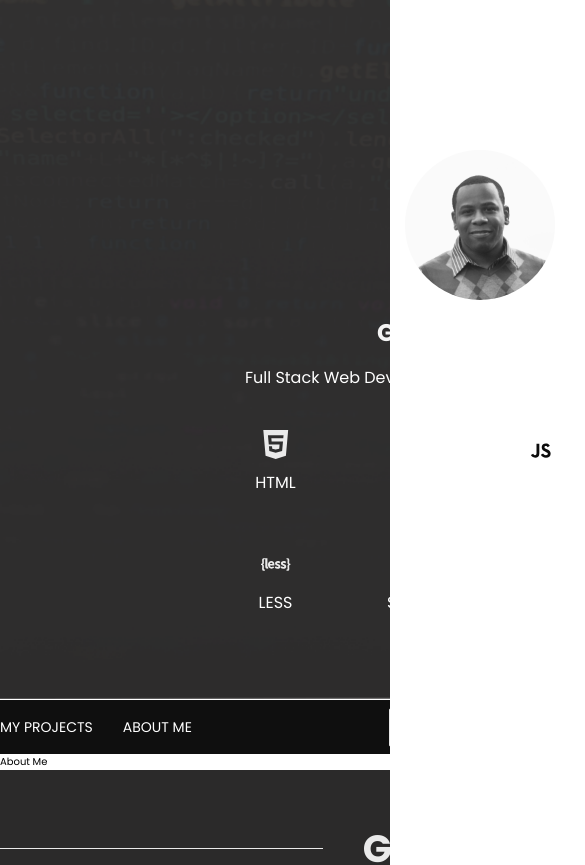
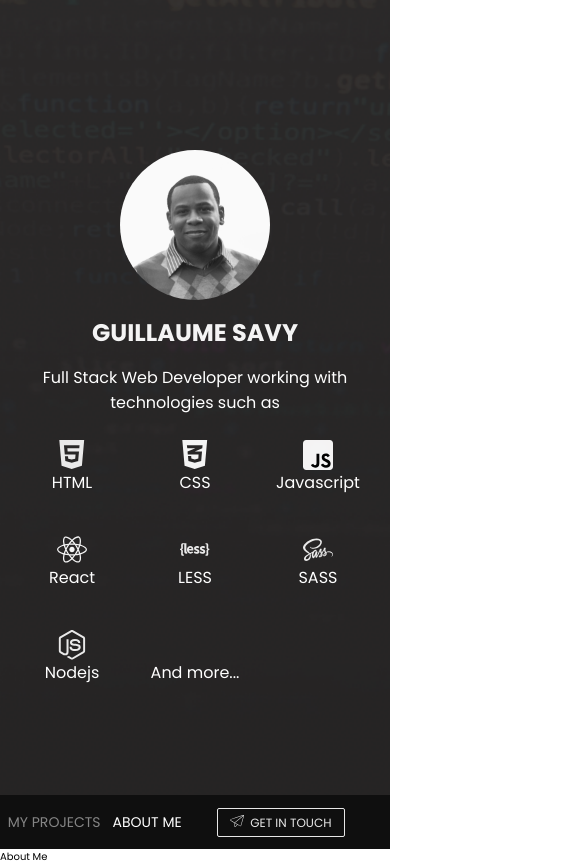
Before and after one commit to guillsav/portfolio, a React (Create React App) app: page /about-me in a window 390 px wide. Shown: the top 865 px of the page, 585 px wide, since content can reach past the window. Built offline with nearby package versions, Linux system fonts and the light colour scheme.

Commit message:
Homepage and my project tablet and mobile done.

```diff
--- a/src/components/Footer/Footer.components.jsx
+++ b/src/components/Footer/Footer.components.jsx
@@ -16,7 +16,7 @@ import {
 
 const Footer = () => {
     return (
-        <FooterContainer>
+        <FooterContainer id="footer">
             <FooterWrap>
                 <GetInTouch>
                     <Divider />
--- a/src/components/Footer/Footer.styles.jsx
+++ b/src/components/Footer/Footer.styles.jsx
@@ -3,24 +3,44 @@ import styled from 'styled-components';
 export const FooterContainer = styled.footer`
     background: #2b2a2a;
     color: rgb(255, 255, 255, 0.9);
-    height: 318px;
-    width: 100%;
+    width: 100vw;
     padding: 0;
+    padding-bottom: 5rem;
     margin: 0;
 `;
 
 export const FooterWrap = styled.div`
-    width: 960px;
+    max-width: 960px;
     margin: 0 auto;
     padding: 0;
+
+    @media (max-width: 1024px) {
+        max-width: 100vw;
+        margin: 0;
+    }
 `;
 
 export const GetInTouch = styled.div`
     width: 100%;
-    display: flex;
-    justify-content: space-between;
+    display: grid;
     align-items: center;
+    grid-template-columns: 2.5fr 2fr 2.5fr;
+    grid-gap: 4rem;
     padding-top: 5rem;
+
+    @media (max-width: 1024px) {
+        grid-template-columns: 1.5fr 2fr 1.5fr;
+    }
+
+    @media (max-width: 600px) {
+        grid-template-columns: 1fr 2fr 1fr;
+        grid-gap: 1rem;
+    }
+
+    @media (max-width: 420px) {
+        grid-template-columns: 4fr;
+        grid-gap: 0;
+    }
 `;
 
 export const Links = styled.div`
@@ -33,17 +53,25 @@ export const Links = styled.div`
 `;
 
 export const Divider = styled.div`
-    width: 323px;
     height: 1px;
     background: rgb(255, 255, 255, 0.9);
+
+    @media (max-width: 420px) {
+        display: none;
+    }
 `;
 
 export const FooterTitle = styled.h2`
-    font-size: 3.8rem;
+    font-size: 3.4rem;
     color: rgb(255, 255, 255, 0.9);
     font-weight: 700;
     margin: 0;
     padding: 0;
+    text-align: center;
+
+    @media (max-width: 600px) {
+        font-size: 3rem;
+    }
 `;
 
 export const ContactMe = styled.a`
--- a/src/components/Header/Header.components.jsx
+++ b/src/components/Header/Header.components.jsx
@@ -20,63 +20,56 @@ import {
     HeaderDesc,
     Technologies,
     Tech,
-    TechSolo,
     More
 } from './Header.styles';
 
 const Header = () => {
     return (
-        <header>
-            <HeaderBg>
+        <HeaderBg id="who-i-am">
             <HeaderContainer>
                 <Bio>
                     <Avatar src={headshot} />
                     <HeaderTitle>Guillaume Savy</HeaderTitle>
                     <HeaderDesc>
-                            Full Stack Web Developer working with technologie
-                            such as
+                        Full Stack Web Developer working with technologies such
+                        as
                     </HeaderDesc>
                 </Bio>
                 <Technologies>
                     <Tech>
-                            <TechSolo>
                         <HTML style={{width: '30px', height: '30px'}} />
                         <HeaderText>HTML</HeaderText>
-                            </TechSolo>
-                            <TechSolo>
+                    </Tech>
+                    <Tech>
                         <CSS style={{width: '30px', height: '30px'}} />
                         <HeaderText>CSS</HeaderText>
-                            </TechSolo>
-                            <TechSolo>
+                    </Tech>
+                    <Tech>
                         <JS style={{width: '30px', height: '30px'}} />
                         <HeaderText>Javascript</HeaderText>
-                            </TechSolo>
-                            <TechSolo>
-                                <ReactBrand
-                                    style={{width: '30px', height: '30px'}}
-                                />
+                    </Tech>
+                    <Tech>
+                        <ReactBrand style={{width: '30px', height: '30px'}} />
                         <HeaderText>React</HeaderText>
-                            </TechSolo>
-                            <TechSolo>
+                    </Tech>
+                    <Tech>
                         <LESS style={{width: '30px', height: '30px'}} />
                         <HeaderText>LESS</HeaderText>
-                            </TechSolo>
-                            <TechSolo>
+                    </Tech>
+                    <Tech>
                         <SASS style={{width: '30px', height: '30px'}} />
                         <HeaderText>SASS</HeaderText>
-                            </TechSolo>
-                            <TechSolo>
+                    </Tech>
+                    <Tech>
                         <Node style={{width: '30px', height: '30px'}} />
                         <HeaderText>Nodejs</HeaderText>
-                            </TechSolo>
+                    </Tech>
                     <More>
                         <HeaderText>And more...</HeaderText>
                     </More>
-                        </Tech>
                 </Technologies>
             </HeaderContainer>
         </HeaderBg>
-        </header>
     );
 };
 
--- a/src/components/Header/Header.styles.jsx
+++ b/src/components/Header/Header.styles.jsx
@@ -3,14 +3,14 @@ import styled from 'styled-components';
 // Assets
 import bg from '../../assets/top_bg.png';
 
-export const HeaderBg = styled.div`
+export const HeaderBg = styled.header`
     width: 100vw;
-    height: 700px;
     background: url(${bg}) no-repeat center center/cover;
+    border: none;
 `;
 
 export const HeaderContainer = styled.div`
-    width: 960px;
+    max-width: 960px;
     height: 100%;
     margin: 0 auto;
     color: #fff;
@@ -18,58 +18,64 @@ export const HeaderContainer = styled.div`
     flex-direction: column;
     justify-content: flex-start;
     align-items: center;
-    padding-bottom: 100px;
+    padding-bottom: 10rem;
+
+    @media (max-width: 868px) {
+        max-width: 709px;
+        padding-bottom: 8rem;
+    }
+
+    @media (max-width: 700px) {
+        padding-bottom: 7rem;
+    }
+
+    @media (max-width: 320px) {
+        padding-bottom: 6rem;
+    }
 `;
 
 export const Bio = styled.div`
     width: 100%;
-    height: 250px;
+    height: 25rem;
     display: flex;
     flex-direction: column;
     justify-content: space-between;
     align-items: center;
-    margin-top: 150px;
-    margin-bottom: 40px;
+    margin-top: 15rem;
+    margin-bottom: 4rem;
 `;
 
 export const Technologies = styled.div`
     width: 100%;
-    display: flex;
-    flex-wrap: wrap;
-    justify-content: space-between;
-    align-items: baseline;
-    padding: 0 210px;
+    display: grid;
+    grid-template-columns: repeat(3, 1fr);
+    grid-gap: 4rem 1rem;
+    padding: 0 22%;
+
+    @media (max-width: 868px) {
+        padding: 0 10%;
+    }
+
+    @media (max-width: 520px) {
+        grid-template-columns: repeat(3, 1fr);
+        grid-gap: 4rem 1rem;
+        padding: 0 4%;
+        padding-bottom: 4rem;
+    }
 `;
 
 export const Tech = styled.div`
     display: flex;
-    flex-wrap: wrap;
-    justify-content: flex-start;
-    align-content: space-between;
-    width: 100%;
-    height: 185px;
-    padding: 0;
-    margin: 0;
-`;
-
-export const TechSolo = styled.div`
-    display: flex;
     flex-direction: column;
     justify-content: space-between;
     align-items: center;
-    width: 103px;
-    height: 65px;
-    margin: 0 14px;
 `;
 
 export const More = styled.div`
     display: flex;
     flex-direction: column;
     justify-content: flex-end;
-    align-items: end;
-    width: 103px;
-    height: 65px;
-    margin: 0 14px;
+    align-items: center;
 `;
 
 export const Avatar = styled.img`
--- a/src/components/Navigation/Navigation.components.jsx
+++ b/src/components/Navigation/Navigation.components.jsx
@@ -13,12 +13,15 @@ import {ReactComponent as Send} from '../../assets/send-icon.svg';
 
 const Navigation = () => {
     return (
-        <nav>
-            <NavBar>
+        <NavBar id="navigation">
             <NavContainer>
                 <Pages>
-                        <Link to="/">my projects</Link>
-                        <Link to="/about-me">about me</Link>
+                    <Link exact to="/">
+                        my projects
+                    </Link>
+                    <Link exact to="/about-me">
+                        about me
+                    </Link>
                 </Pages>
                 <CallToAction>
                     <GetInTouch href="mailto:guillsav@gmail.com">
@@ -34,7 +37,6 @@ const Navigation = () => {
                 </CallToAction>
             </NavContainer>
         </NavBar>
-        </nav>
     );
 };
 
--- a/src/components/Navigation/Navigation.styles.jsx
+++ b/src/components/Navigation/Navigation.styles.jsx
@@ -1,31 +1,64 @@
 import styled from 'styled-components';
 import {NavLink} from 'react-router-dom';
 
-export const NavBar = styled.div`
+export const NavBar = styled.nav`
     background: #0f0f0f;
-    width: 100%;
-    height: 54px;
+    width: 100vw;
+    height: 5.4rem;
     color: #fff;
     font-size: 1.4rem;
     text-transform: uppercase;
     display: flex;
     align-items: center;
+
+    @media (max-width: 320px) {
+        font-size: 1.1rem;
+    }
 `;
 
 export const NavContainer = styled.div`
-    width: 960px;
+    max-width: 960px;
     margin: 0 auto;
     display: flex;
+
+    @media (max-width: 1000px) {
+        padding: 0 10%;
+    }
+
+    @media (max-width: 868px) {
+        width: 100%;
+        padding: 0 4%;
+    }
+
+    @media (max-width: 610px) {
+        width: 100%;
+        margin: 0;
+        padding: 0 2%;
+        justiy-content: space-between;
+    }
 `;
 
 export const Pages = styled.div`
     width: 389px;
     display: flex;
     align-items: center;
+
+    @media (max-width: 610px) {
+        width: 48%;
+    }
+
+    @media (max-width: 460px) {
+        width: 53%;
+        margin-right: 4%;
+    }
 `;
 
 export const CallToAction = styled.div`
     width: 571px;
+
+    @media (max-width: 610px) {
+        width: 45%;
+    }
 `;
 
 export const GetInTouch = styled.a`
@@ -40,11 +73,17 @@ export const GetInTouch = styled.a`
     border-radius: 2px;
     text-align: center;
     transition: all 0.2s ease-out;
-    padding: 10px 40px;
+    padding: 1rem 4rem;
     text-decoration: none;
 
     &:hover {
         background: rgb(255, 255, 255, 0.2);
+    }
+
+    @media (max-width: 600px) {
+        width: auto;
+        heigh: auto;
+        padding: 0.5rem 1.2rem;
     }
 `;
 
@@ -53,7 +92,7 @@ export const Link = styled(NavLink)`
     text-decoration: none;
     color: #fff;
     opacity: 0.49;
-    margin-right: 30px;
+    margin-right: 3rem;
     transition: all 0.2s ease-out;
 
     &:hover {
@@ -63,4 +102,8 @@ export const Link = styled(NavLink)`
     &.active {
         opacity: 1;
     }
+
+    @media (max-width: 460px) {
+        margin-right: 1.2rem;
+    }
 `;
--- a/src/pages/home/home.components.jsx
+++ b/src/pages/home/home.components.jsx
@@ -6,10 +6,8 @@ import {HomeContainer} from './home.styles';
 
 const HomePage = () => {
     return (
-        <HomeContainer>
-            <section className="my-projects">
-                <ProjectsList />
-            </section>
+        <HomeContainer id="my-projects">
+            <ProjectsList />
         </HomeContainer>
     );
 };
--- a/src/pages/home/home.styles.jsx
+++ b/src/pages/home/home.styles.jsx
@@ -1,6 +1,18 @@
 import styled from 'styled-components';
 
-export const HomeContainer = styled.div`
-    width: 960px;
+export const HomeContainer = styled.section`
+    max-width: 960px;
     margin: 0 auto;
+
+    @media (max-width: 1000px) {
+        padding: 0 2%;
+    }
+
+    @media (max-width: 960px) {
+        max-width: 900px;
+    }
+
+    @media (max-width: 768px) {
+        max-width: 709px;
+    }
 `;
```
Also changed, not shown: src/components/Project/Project.styles.jsx (+40 -2 lines), src/assets/top_bg.png. Lines whose indentation alone changed are shown as unchanged.
